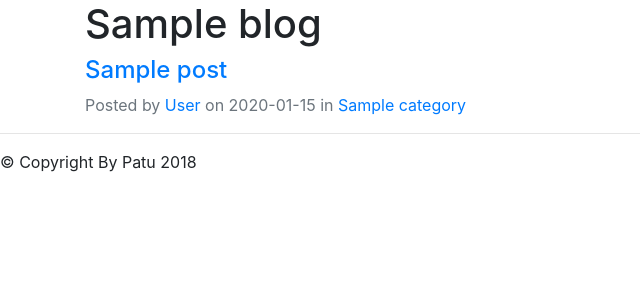
After one commit to ahmedBou/my-blog, a Python web app: template templates/blog/index.html in a window 1280 px wide. The commit adds this page. Shown: the top 300 px of the page, without its empty margins (0-640 px from the left). Run offline with Jinja, Linux system fonts and the light colour scheme; the template is opened without the code that fills it: most values are stand-ins (such as "Sample title", 1, 10 or a date in 2020); some libraries are stand-ins or nearby versions.

Commit message:
List Article view

```diff
--- a/author/views.py
+++ b/author/views.py
@@ -52,4 +52,5 @@ def login_success():
 @app.route('/logout')
 def logout():
     session.pop('username')
+    session.pop('is_author')
     return redirect(url_for('index'))
--- a/templates/base.html
+++ b/templates/base.html
@@ -14,6 +14,12 @@
     <div class="container">
     {% block content %}{% endblock %}
     </div>
+    <div class="col-md-offset-3 coml-md-6">
+      <hr />
+      <footer>
+        &copy; Copyright By Patu 2018
+      </footer>
+    </div>
 
     <!-- jQuery (necessary for Bootstrap's JavaScript plugins) -->
     <script src="https://code.jquery.com/jquery-3.3.1.min.js"></script>
--- /dev/null
+++ b/templates/blog/index.html
@@ -0,0 +1,24 @@
+{% extends "base.html" %}
+
+{% block title %}{{ blog.name}}{% endblock %}
+
+{% block content %}
+<div class="row">
+
+    <div class="col-md-offset-3 col-md-6">
+        <h1> {{ blog.name }} </h1>
+        <div class="post-list">
+            {% for post in posts %}
+            <div class="post-item">
+                <h4><a href="{{ url_for('article', slug=post.slug) }}">{{ post.title }}</a></h4>
+                <div class="text-muted">Posted by <a href="#">{{ post.author.fullname }}</a>
+                on {{ post.publish_date.strftime('%Y-%m-%d')}}
+                in <a href="#">{{ post.category.name }}</a>
+                </div>
+            </div>
+            {% endfor %}
+        </div>
+
+    </div>
+</div>
+{% endblock%}
```
Also changed, not shown: blog/views.py (+6 -4 lines), templates/blog/admin.html (+13 -0 lines).
